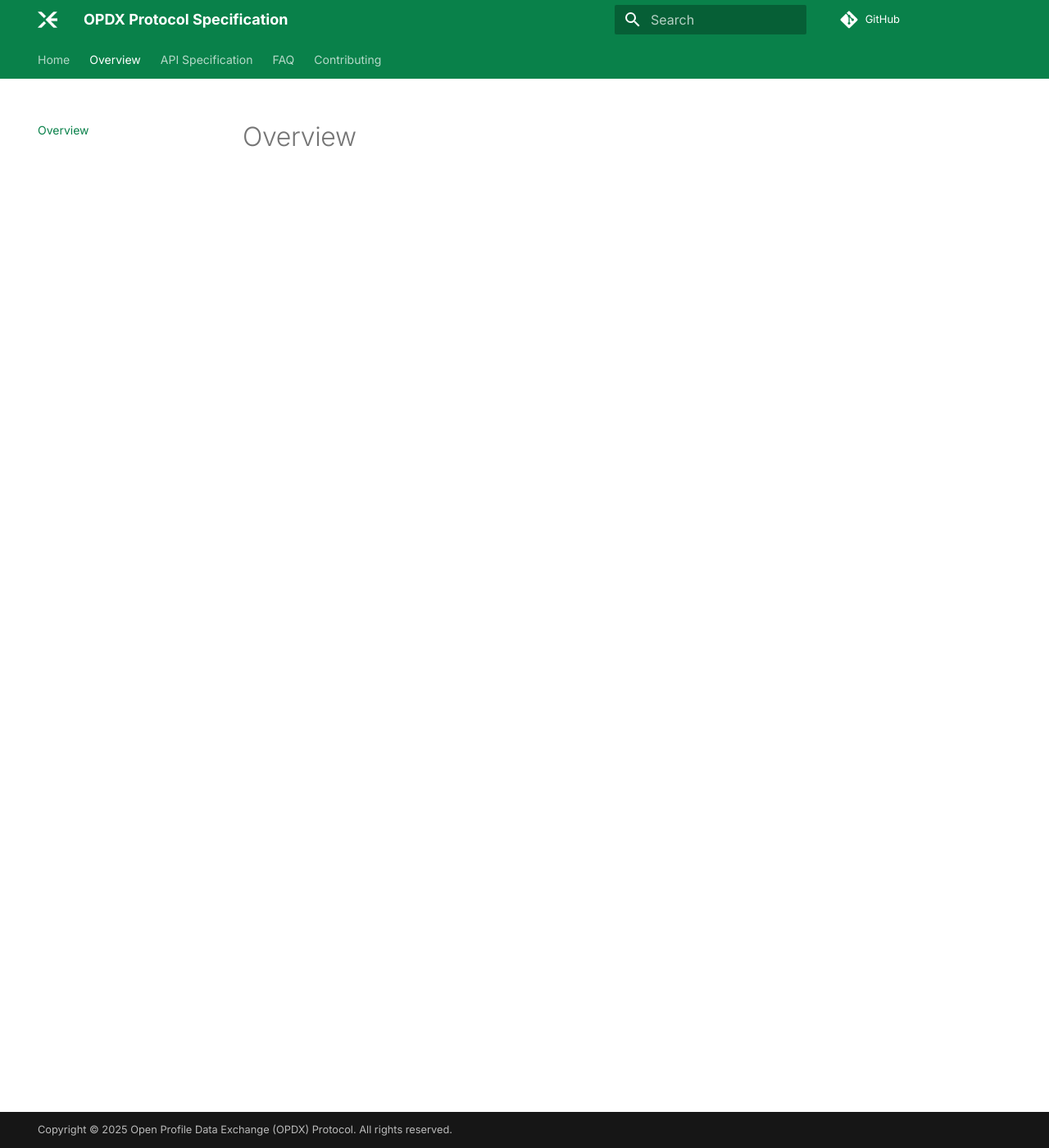
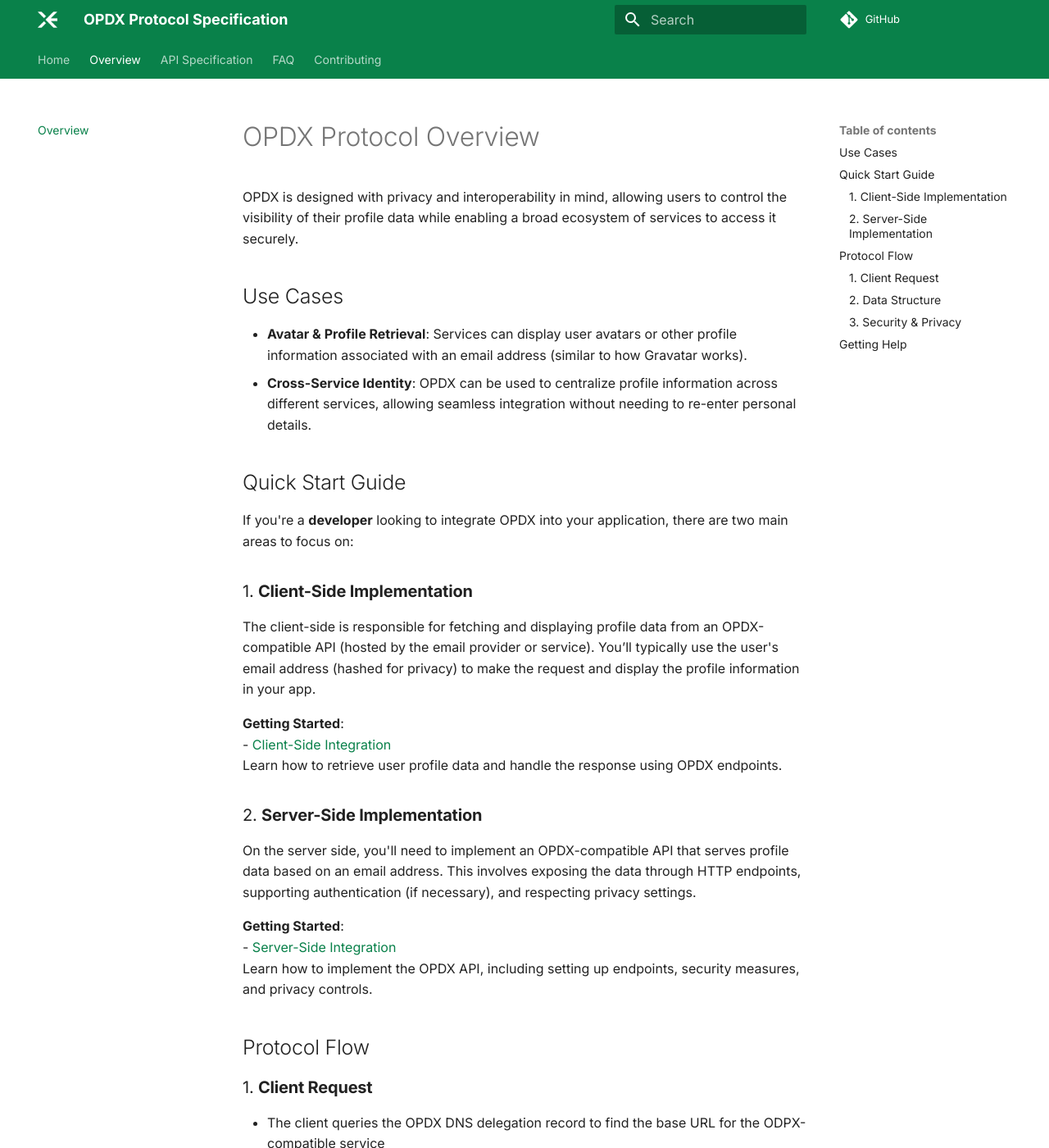
Before and after one commit to opdxorg/spec, an MkDocs documentation site: the page built from docs/overview.md, in a window 1280 px wide and 1400 px high. Shown: the whole window at 82% size. Built offline with MkDocs 1.6.1 and Material for MkDocs 9.7.7, drawn with Linux system fonts in a browser that asks for light colours; plug-ins that fetch from the network failed and are left out; comment, search, counter and statistics services are not loaded; the version menu is left out; some of the changed text lies outside the part shown.

```diff
--- a/docs/overview.md
+++ b/docs/overview.md
@@ -1 +1,57 @@
-# Overview
+# OPDX Protocol Overview
+
+OPDX is designed with privacy and interoperability in mind, allowing users to control the visibility of their profile data while enabling a broad ecosystem of services to access it securely.
+
+## Use Cases
+
+- **Avatar & Profile Retrieval**: Services can display user avatars or other profile information associated with an email address (similar to how Gravatar works).
+- **Cross-Service Identity**: OPDX can be used to centralize profile information across different services, allowing seamless integration without needing to re-enter personal details.
+
+## Quick Start Guide
+
+If you're a **developer** looking to integrate OPDX into your application, there are two main areas to focus on:
+
+### 1. **Client-Side Implementation**
+   The client-side is responsible for fetching and displaying profile data from an OPDX-compatible API (hosted by the email provider or service). You’ll typically use the user's email address (hashed for privacy) to make the request and display the profile information in your app.
+
+   **Getting Started**:
+   - [Client-Side Integration](spec/client-side.md)
+     Learn how to retrieve user profile data and handle the response using OPDX endpoints.
+
+### 2. **Server-Side Implementation**
+   On the server side, you'll need to implement an OPDX-compatible API that serves profile data based on an email address. This involves exposing the data through HTTP endpoints, supporting authentication (if necessary), and respecting privacy settings.
+
+   **Getting Started**:
+   - [Server-Side Integration](spec/server-side.md)
+     Learn how to implement the OPDX API, including setting up endpoints, security measures, and privacy controls.
+
+## Protocol Flow
+
+### 1. **Client Request**
+   - The client queries the OPDX DNS delegation record to find the base URL for the ODPX-compatible service
+   - The client queries the OPDX-compatible service using a hashed version of the email address (to protect user privacy).
+   - The server responds with the associated profile data, including optional fields like name, avatar URL, and additional metadata.
+
+### 2. **Data Structure**
+   - The response follows a standardized JSON format, with required and optional fields for profile data.
+   - You can extend this format with custom fields, as long as they follow the OPDX guidelines.
+
+   **Documentation**:
+   - [OPDX Profile Data Format](spec/profile-format.md)
+
+### 3. **Security & Privacy**
+   - Data access is controlled by CORS policies and, when necessary, authentication mechanisms like API keys or OAuth tokens.
+   - Users can configure the visibility of their data through the API, with clear mechanisms for opting in or out.
+
+   **Documentation**:
+   - [Security Considerations](spec/security.md)
+   - [Privacy Settings & Authentication](spec/authentication.md)
+
+## Getting Help
+
+If you have any questions or need further assistance, you can reach out through our community forums or contribute to the documentation.
+
+- **GitHub Discussions**: [Discuss on GitHub](https://github.com/opdxorg/spec/discussions)
+- **Contributing**: [How to Contribute](contributing.md)
+
+We hope you’re excited to start implementing OPDX and join the growing ecosystem of interoperable services!
```
Also changed, not shown: docs/index.md (+10 -4 lines), site/index.html, site/overview/index.html, site/search/search_index.json.
